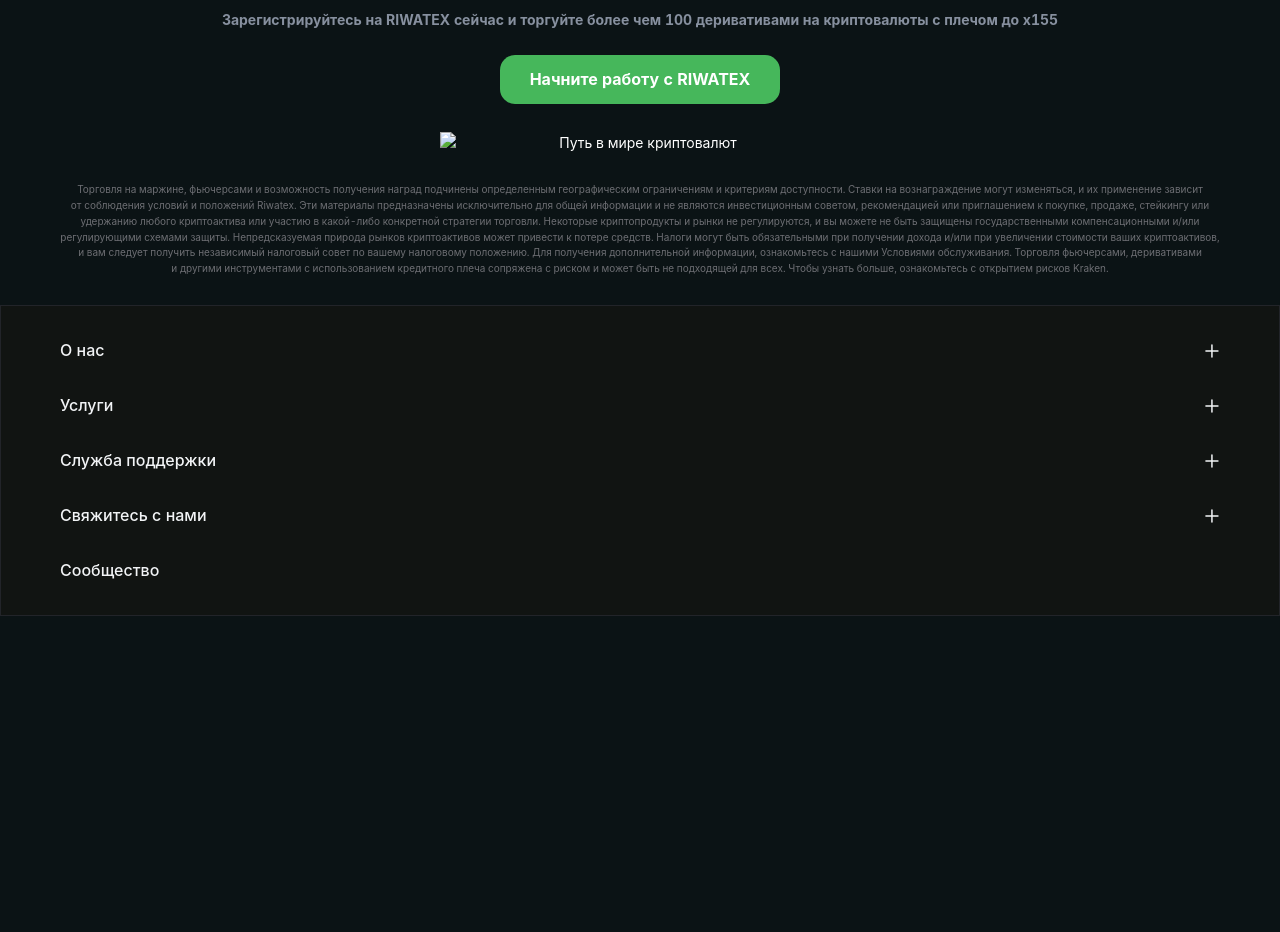
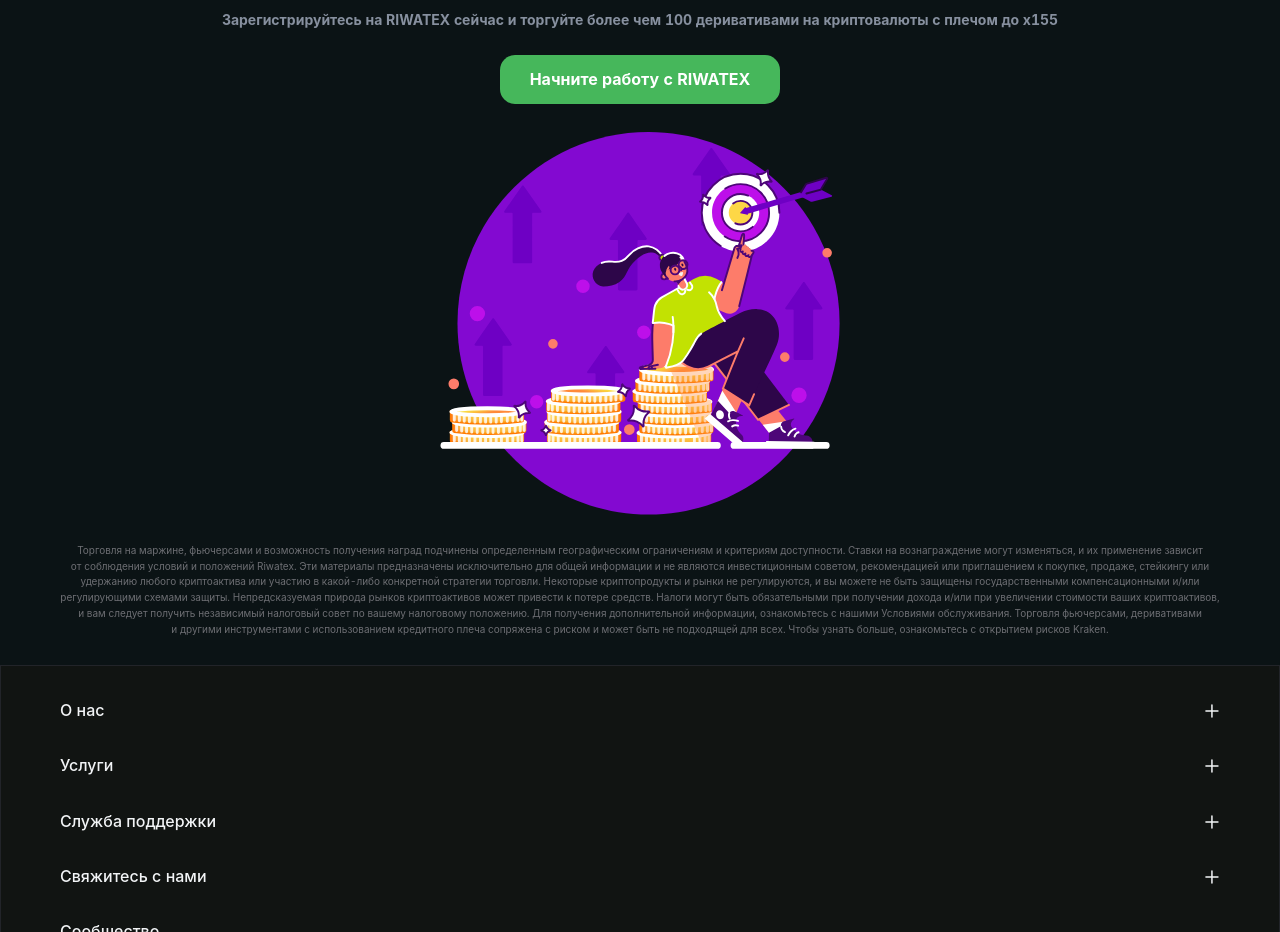
Before and after one commit to lesha-ka/riwatextest, a plain HTML site: page index.html in a window 1280 px wide. Shown: the part 2060-2992 px from the top of the page. Before the commit the page ends 2676 px from the top, so only its background shows below. Drawn offline with Linux system fonts and the light colour scheme.

Commit message:
правка картинки

```diff
--- a/index.html
+++ b/index.html
@@ -336,7 +336,7 @@
                         <h3 class="section-title">Начните свой путь в мире криптовалют</h3>
                 <p class="start__text">Зарегистрируйтесь на RIWATEX сейчас и торгуйте более чем 100 деривативами на криптовалюты с плечом до х155</p><a class="link__btn link__btn--center" href="#" target="_self">Начните работу с RIWATEX</a>
               </div>
-              <div class="start__img"> <img src="img/start.svg" alt="Путь в мире криптовалют"></div>
+              <div class="start__img"> <img src="img/start/start.svg" alt="Путь в мире криптовалют"></div>
             </div>
             <div class="start__disclaimer">Торговля на&nbsp;маржине, фьючерсами и&nbsp;возможность получения наград подчинены определенным географическим ограничениям и&nbsp;критериям доступности. Ставки на&nbsp;вознаграждение могут изменяться, и&nbsp;их&nbsp;применение зависит от&nbsp;соблюдения условий и&nbsp;положений Riwatex. Эти материалы предназначены исключительно для общей информации и&nbsp;не&nbsp;являются инвестиционным советом, рекомендацией или приглашением к&nbsp;покупке, продаже, стейкингу или удержанию любого криптоактива или участию в&nbsp;какой-либо конкретной стратегии торговли. Некоторые криптопродукты и&nbsp;рынки не&nbsp;регулируются, и&nbsp;вы&nbsp;можете не&nbsp;быть защищены государственными компенсационными и/или регулирующими схемами защиты. Непредсказуемая природа рынков криптоактивов может привести к&nbsp;потере средств. Налоги могут быть обязательными при получении дохода и/или при увеличении стоимости ваших криптоактивов, и&nbsp;вам следует получить независимый налоговый совет по&nbsp;вашему налоговому положению. Для получения дополнительной информации, ознакомьтесь с&nbsp;нашими Условиями обслуживания. Торговля фьючерсами, деривативами и&nbsp;другими инструментами с&nbsp;использованием кредитного плеча сопряжена с&nbsp;риском и&nbsp;может быть не&nbsp;подходящей для всех. Чтобы узнать больше, ознакомьтесь с&nbsp;открытием рисков Kraken.</div>
           </div>
```
Also changed, not shown: img/start.svg (deleted), img/start/start.svg (added).
